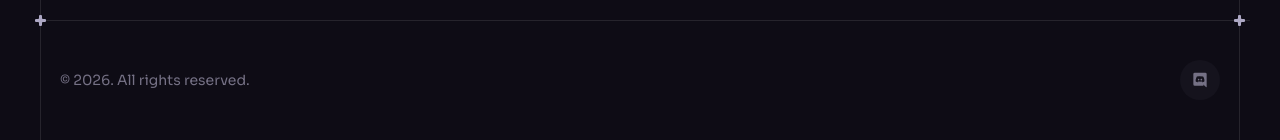
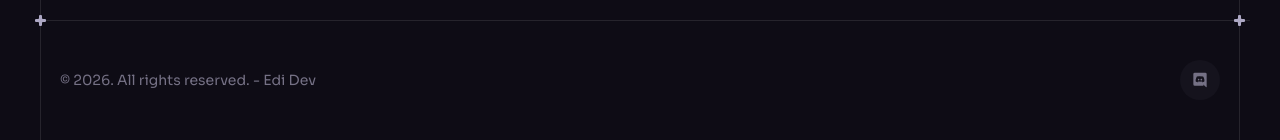
Before and after one commit to MKhumaedi/maystudio, a React (Vite) app: page / in a window 1280 px wide. Shown: the part 9754-9894 px from the top of the page. Built offline with nearby package versions, Linux system fonts and the light colour scheme.

Commit message:
first commit

```diff
--- a/src/components/Footer.jsx
+++ b/src/components/Footer.jsx
@@ -34,7 +34,7 @@ const Footer = () => {
     return (
         <Section crosses className="!px-0 !py-10">
             <div className="container flex sm:justify-between justify-center items-center gap-10 max-sm:flex-col">
-                <p className="caption text-n-4 lg:block">© {new Date().getFullYear()}. All rights reserved.</p>
+                <p className="caption text-n-4 lg:block">© {new Date().getFullYear()}. All rights reserved. - Edi Dev</p>
 
                 <ul className="flex gap-5 flex-wrap">
                     {socials.map((item, i) => (
```
